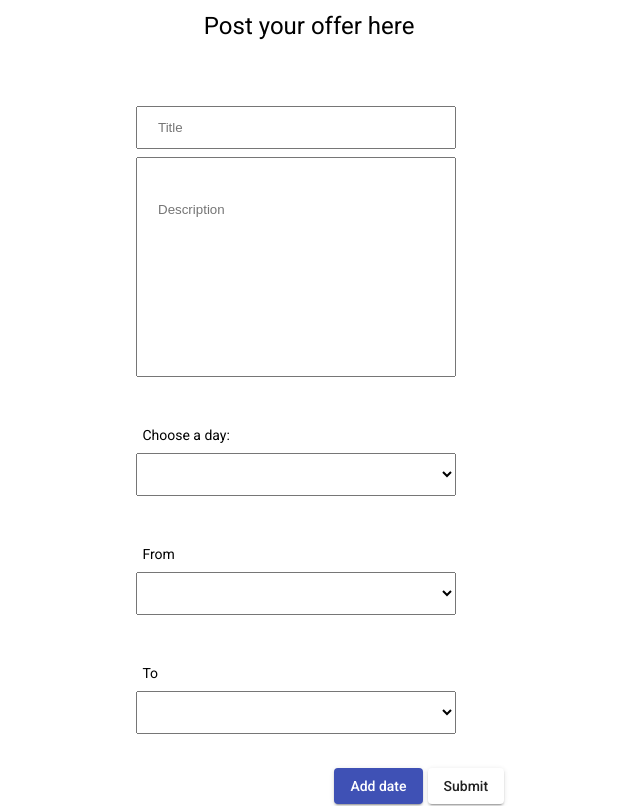
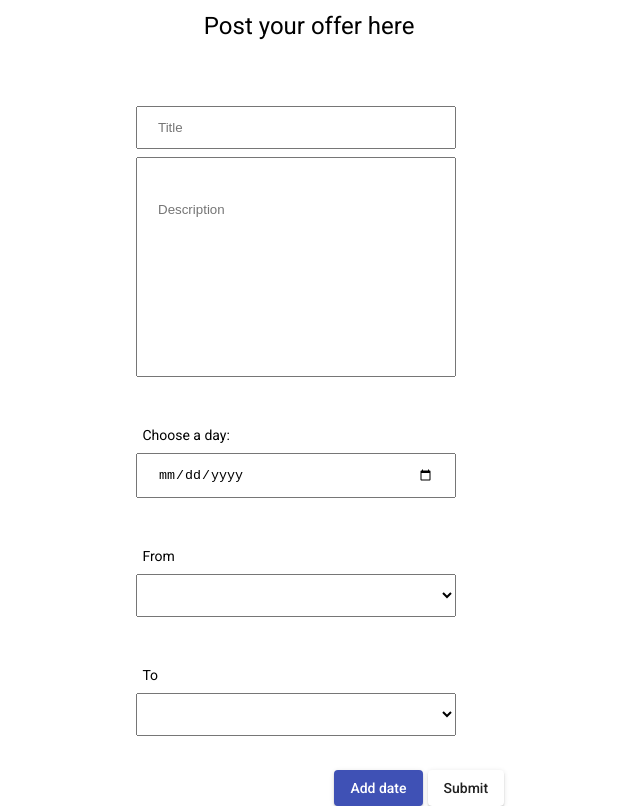
Before and after one commit to Hbib24/FYSA3-2.1, an Angular app in the folder client/: page / in a window 1280 px wide. Shown: the whole page, without its empty margins (344-984 px from the left). Built offline with nearby package versions, Linux system fonts and the light colour scheme; what angular-calendar would draw is missing.

Commit message:
offer form styling

```diff
--- a/client/src/app/worker-form/worker-form.component.css
+++ b/client/src/app/worker-form/worker-form.component.css
@@ -32,6 +32,14 @@ h1 {
   margin-top: 10px;
 }
 
+.date {
+  width: 24%;
+  margin-left: 37%;
+  border: 1px solid rgba(0, 0, 0, 0.541);
+  border-radius: 10px;
+  padding-left: 30px;
+}
+
 button {
   margin-top: 2%;
 }
--- a/client/src/app/worker-form/worker-form.component.html
+++ b/client/src/app/worker-form/worker-form.component.html
@@ -12,14 +12,16 @@
         id="desc"
       /><br /><br />
       <label for="days">Choose a day:</label>
-      <select ngModel name="days">
+      <!-- <select ngModel name="days">
         <option value="Monday">Monday</option>
         <option value="Tuesday">Tuesday</option>
         <option value="Wednesday">Wednesday</option>
         <option value="Thursday">Thursday</option>
         <option value="Friday">Friday</option>
         <option value="Saturday">Saturday</option></select
-      ><br /><br />
+      >-->
+      <input type="date" ngModel name="days" />
+      <br /><br />
       <label for="from">From</label>
       <select ngModel name="from">
         <optgroup label="Morning">
@@ -56,10 +58,10 @@
           <option value="18 PM">18 PM</option>
         </optgroup>
       </select>
-      <div *ngIf="dates.length">
-        <p *ngFor="let date of dates">
+      <div *ngIf="dates.length" class="date">
+        <li *ngFor="let date of dates">
           day: {{ date.day }} from: {{ date.from }} to: {{ date.to }}
-        </p>
+        </li>
       </div>
       <button
         id="add"
--- a/client/src/app/worker-form/worker-form.component.ts
+++ b/client/src/app/worker-form/worker-form.component.ts
@@ -44,6 +44,5 @@ export class WorkerFormComponent implements OnInit {
       }
     }
     this.dates.push(obj);
-    console.log(this.dates);
   }
 }
```
